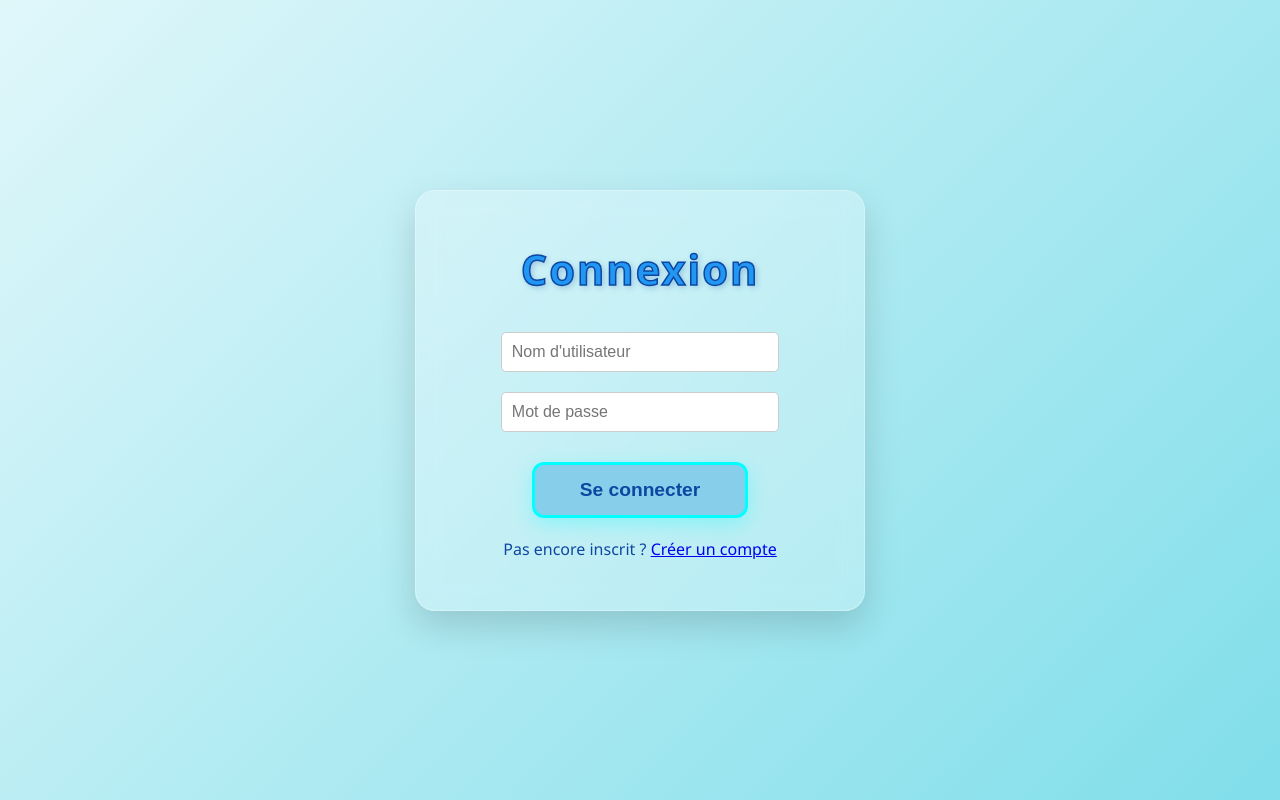
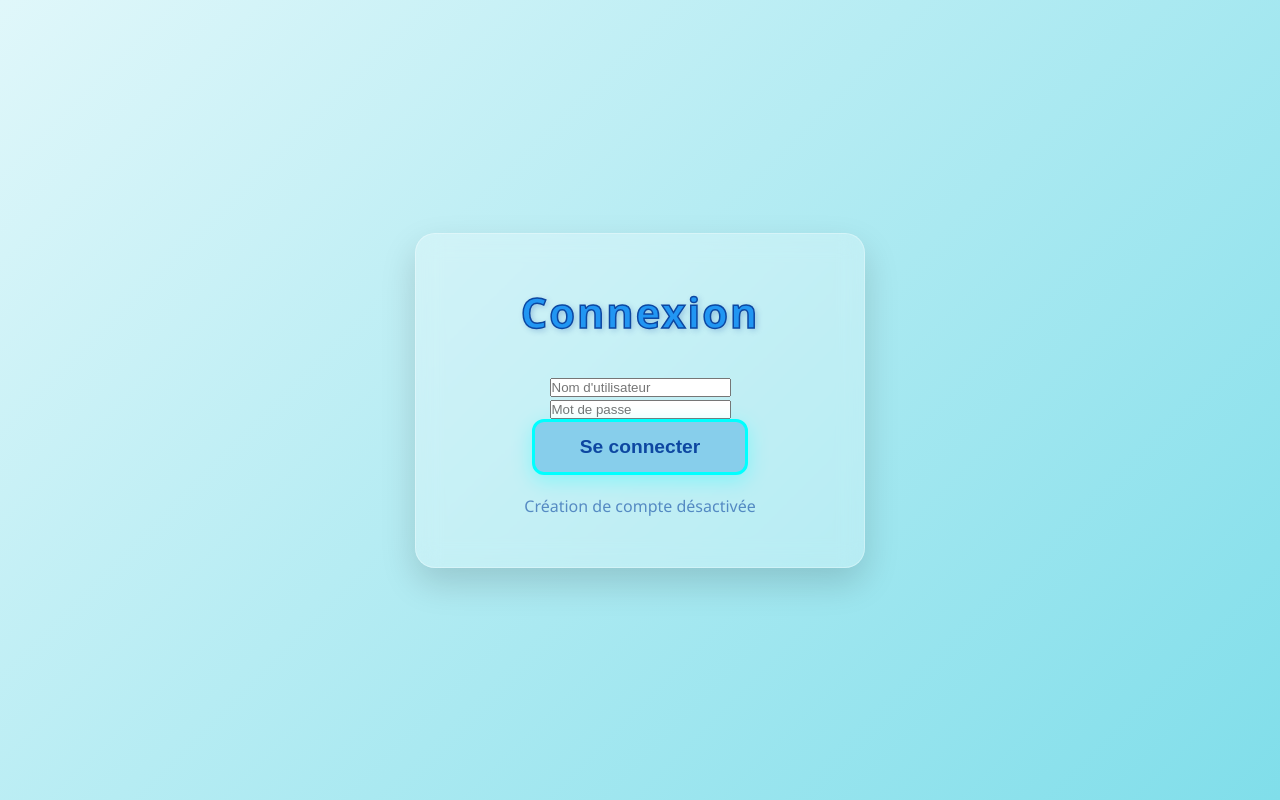
Before and after one commit to Lazyprobg/french-reborn, a Flask app: page / in a window 1280 px wide. Run offline with Flask 3, Linux system fonts and the light colour scheme.

Commit message:
Update connexion.html

```diff
--- a/templates/connexion.html
+++ b/templates/connexion.html
@@ -1,42 +1,40 @@
 <!DOCTYPE html>
 <html lang="fr">
 <head>
+    <meta charset="UTF-8">
     <meta name="viewport" content="width=device-width, initial-scale=1.0">
-    <meta charset="UTF-8">
     <title>Connexion - French Reborn</title>
     <link rel="stylesheet" href="{{ url_for('static', filename='style.css') }}">
 </head>
+
 <body>
     <div class="container">
         <h1 class="title">Connexion</h1>
 
-        <!-- IMPORTANT : action corrigée -->
         <form action="{{ url_for('login') }}" method="POST" autocomplete="off">
             <input
                 type="text"
                 name="username"
                 placeholder="Nom d'utilisateur"
                 required
-                style="padding:10px; margin-bottom:20px; width:80%; font-size:1em; border-radius:5px; border:1px solid #ccc;"
-            ><br>
+            >
 
             <input
                 type="password"
                 name="password"
                 placeholder="Mot de passe"
                 required
-                style="padding:10px; margin-bottom:30px; width:80%; font-size:1em; border-radius:5px; border:1px solid #ccc;"
-            ><br>
+            >
 
             <button type="submit" class="welcome-button">
                 Se connecter
             </button>
         </form>
 
-        <p style="margin-top:20px;">
-            Pas encore inscrit ?
-            <a href="{{ url_for('login') }}">Créer un compte</a>
+        <!-- Lien désactivé tant que l'inscription n'existe pas -->
+        <p style="margin-top: 20px; opacity: 0.6;">
+            Création de compte désactivée
         </p>
     </div>
 </body>
-</html>
+                </html>
```
